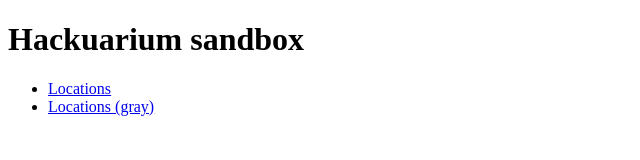
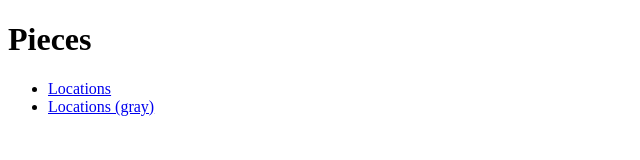
Before and after one commit to alexbenari/hackuarium, a plain HTML site: page index.html in a window 1280 px wide. Shown: the whole page, without its empty margins (0-640 px from the left). Drawn offline with Linux system fonts and the light colour scheme.

Commit message:
Changed phrasing

```diff
--- a/index.html
+++ b/index.html
@@ -1,10 +1,10 @@
 <!DOCTYPE html>
 <html>
 <head>
-	<title>Hackuarium versions</title>
+	<title>Hackuarium Sandbox</title>
 </head>
 <body>
-	<h1>Hackuarium sandbox</h1>
+	<h1>Pieces</h1>
 	<ul>
 		<li><a href="black.html">Locations</a></li>
 		<li><a href="grey.html">Locations (gray)</a></li>
```
